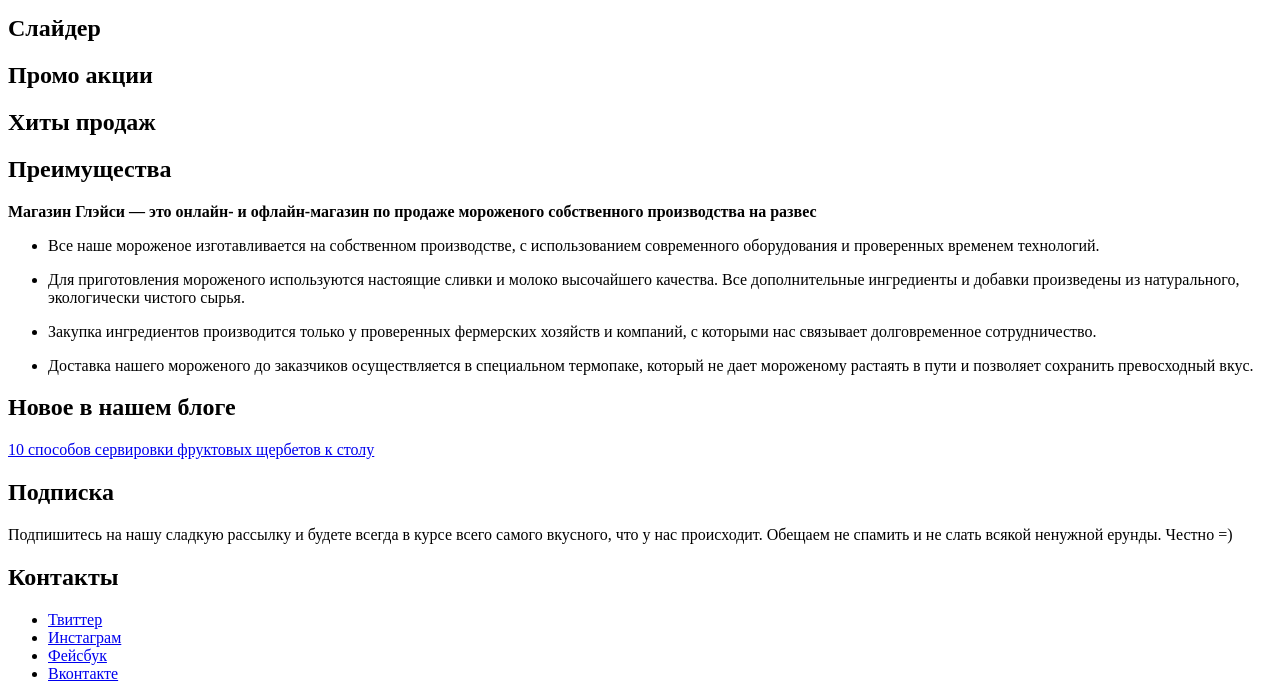
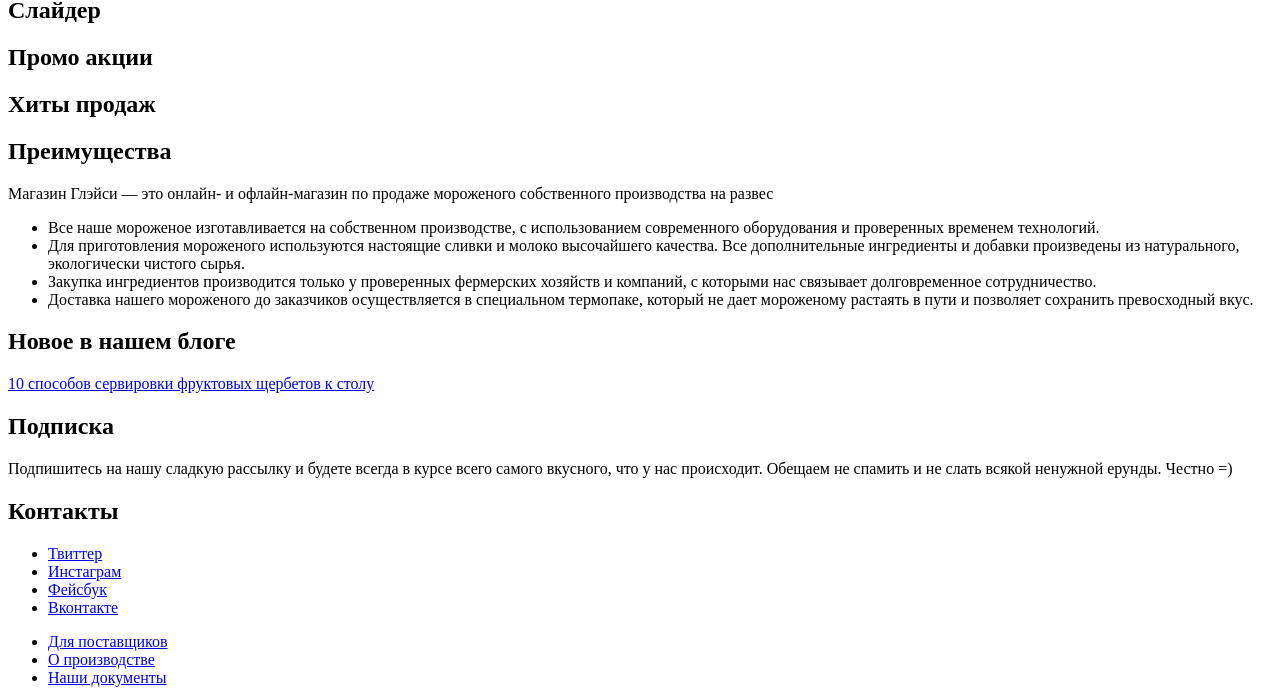
Before and after one commit to ilataleksey/951805-gllacy-25, a plain HTML site: page index.html in a window 1280 px wide. Shown: the part 283-972 px from the top of the page. Drawn offline with Linux system fonts and the light colour scheme.

Commit message:
Внес корректировки по замечаниям:
1. Удалил перенос после режима работы.
2. Обернул номер телефона в ссылку.
3. В блоке преимущества удалил лишний тег <p> и добавил соответствующие классы для стилизации.
4. Удалил тег <b> в ссылке "Для поставщиков" в футере и добавил класс для стилизации.

```diff
--- a/index.html
+++ b/index.html
@@ -22,8 +22,8 @@
         </ul>
       </nav>
       <p class="header-info">
-        <span class="working-time">С 10 до 20, ежедневно</span><br>
-        <span class="phone-number">8 812 450-25-25</span>
+        <span class="working-time">С 10 до 20, ежедневно</span>
+        <a class="phone-number" href="#">8 812 450-25-25</a>
       </p>
     </header>
     <main>
@@ -47,22 +47,12 @@
 
       <section class="features">
         <h2 class="visually-hidden">Преимущества</h2>
-        <p>
-          <b>Магазин Глэйси — это онлайн- и офлайн-магазин по продаже мороженого собственного производства на развес</b>
-        </p>
-        <ul>
-          <li>
-            <p>Все наше мороженое изготавливается на собственном производстве, с использованием современного оборудования и проверенных временем технологий.</p>
-          </li>
-          <li>
-            <p>Для приготовления мороженого используются настоящие сливки и молоко высочайшего качества. Все дополнительные ингредиенты и добавки произведены из натурального, экологически чистого сырья.</p>
-          </li>
-          <li>
-            <p>Закупка ингредиентов  производится только у проверенных фермерских хозяйств и компаний, с которыми нас связывает долговременное сотрудничество.</p>
-          </li>
-          <li>
-            <p>Доставка нашего мороженого до заказчиков осуществляется в специальном термопаке, который не дает мороженому растаять в пути и позволяет сохранить превосходный вкус.</p>
-          </li>
+        <p class="features-lead">Магазин Глэйси — это онлайн- и офлайн-магазин по продаже мороженого собственного производства на развес</p>
+        <ul class="features-list">
+          <li class="features-item">Все наше мороженое изготавливается на собственном производстве, с использованием современного оборудования и проверенных временем технологий.</li>
+          <li class="features-item">Для приготовления мороженого используются настоящие сливки и молоко высочайшего качества. Все дополнительные ингредиенты и добавки произведены из натурального, экологически чистого сырья.</li>
+          <li class="features-item">Закупка ингредиентов  производится только у проверенных фермерских хозяйств и компаний, с которыми нас связывает долговременное сотрудничество.</li>
+          <li class="features-item">Доставка нашего мороженого до заказчиков осуществляется в специальном термопаке, который не дает мороженому растаять в пути и позволяет сохранить превосходный вкус.</li>
         </ul>
       </section>
 
@@ -94,7 +84,7 @@
       </div>
       <div class="additional-info">
         <ul>
-          <li><a href="#"><b>Для поставщиков</b></a></li>
+          <li class="additional-info-heart"><a href="#">Для поставщиков</a></li>
           <li><a href="#">О производстве</a></li>
           <li><a href="#">Наши документы</a></li>
           <li><a href="#">Экологические стандарты</a></li>
```
